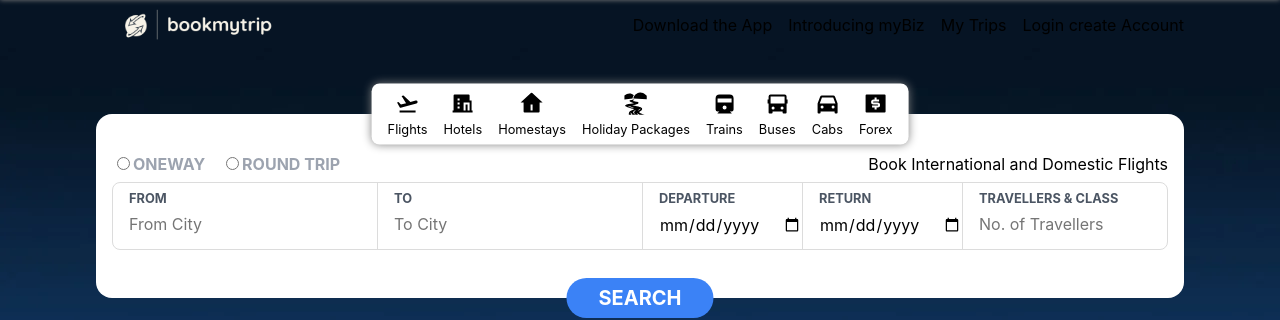
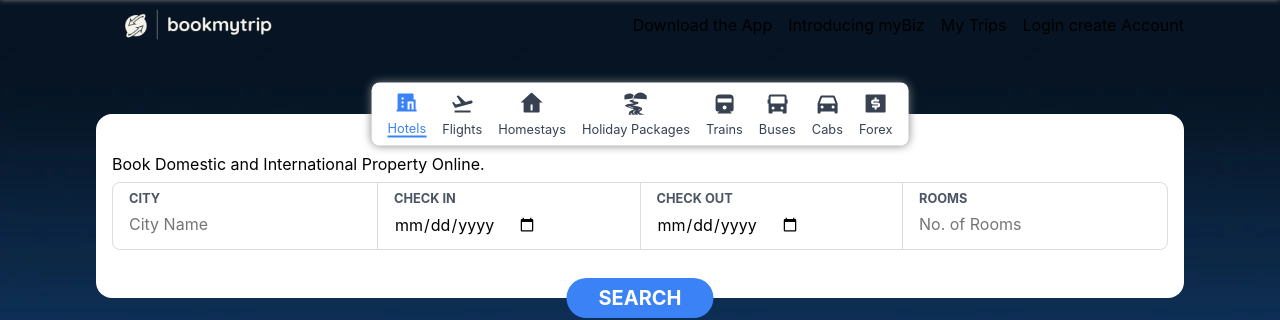
Before and after one commit to rohannaido/booking-app, a React (Create React App) app: page / in a window 1280 px wide. Shown: the top 320 px of the page. Built offline with nearby package versions, Linux system fonts and the light colour scheme.

Commit message:
feat: added HotelSearchFields component and default hotel page; style: NavBar background styling

```diff
--- a/src/App.js
+++ b/src/App.js
@@ -7,7 +7,6 @@ function App() {
 
   return (
     <div className="App">
-      <NavBar />
       <Home />
     </div>
   );
--- a/src/components/HomeSearchBar/HomeSearchBar.jsx
+++ b/src/components/HomeSearchBar/HomeSearchBar.jsx
@@ -1,4 +1,4 @@
-import HomeSearchBarField from '../HomeSearchBarFields/HomeSearchBarFields';
+import HotelSearchFields from '../SearchFields/HotelSearchFields';
 import MenuItems from '../MenuItems/MenuItems';
 import './HomeSearchBar.css'
 import homeBg from '../../images/homeBackground.jpg'
@@ -20,7 +20,7 @@ const HomeSearchBar = () => {
             </div>
             <div className='homeSearchBar_formDiv'>
                 <div className='homeSearchBar_form'>
-                    <HomeSearchBarField type={"flight"} />
+                    <HotelSearchFields />
                     <button className='homeSearchBar_searchButton'>
                         Search
                     </button>
--- a/src/components/MenuItems/MenuItems.css
+++ b/src/components/MenuItems/MenuItems.css
@@ -2,9 +2,7 @@
     list-style: none;
     display: flex;
     gap: 1rem;
-    /* height: 50px; */
     align-items: center;
-    background-color: white;
     font-size: inherit;
     font-size: 0.8rem;
 }
@@ -14,8 +12,14 @@
     display: flex;
     flex-direction: column;
     align-items: center;
+    color: #374151;
 }
 
 .menuList_icon{
     font-size: 1.5rem;
 }
+
+.menuItem:first-child{
+    color: #3b82f6;
+    border-bottom: 2px solid #3b82f6;
+}
--- a/src/components/MenuItems/MenuItems.jsx
+++ b/src/components/MenuItems/MenuItems.jsx
@@ -8,18 +8,18 @@ const MenuItems = () => {
         <ul className="menuList">
             <li className='menuItem'>
                 <span className='menuList_icon'>
+                    <RiHotelFill />
+                </span>
+                <span className='menuList_text'>
+                    Hotels
+                </span>
+            </li>
+            <li className='menuItem'>
+                <span className='menuList_icon'>
                     <RiFlightTakeoffFill />
                 </span>
                 <span className='menuList_text'>
                     Flights
-                </span>
-            </li>
-            <li className='menuItem'>
-                <span className='menuList_icon'>
-                    <RiHotelFill />
-                </span>
-                <span className='menuList_text'>
-                    Hotels
                 </span>
             </li>
             <li className='menuItem'>
--- a/src/components/NavBar/NavBar.css
+++ b/src/components/NavBar/NavBar.css
@@ -2,12 +2,13 @@ nav{
     position: fixed;
     top: 0;
     left: 0;
-    background-color: white;
     height: 60px;
     width: 100vw;
     z-index: 1;
     transition: transform 250ms;
     box-shadow: 0 0 5px 0px grey;
+    background-color: rgba(255, 255, 255, 0.85);
+    backdrop-filter: blur(10px);
 }
 
 .nav_container{
--- a/src/components/HomeSearchBarFields/HomeSearchBarFields.jsx
+++ b/src/components/SearchFields/FlightSearchFields.jsx
@@ -1,6 +1,6 @@
-import './HomeSearchBarFields.css';
+import './SearchFields.css';
 
-const HomeSearchBarField = () => {
+const FlightSearchFields = ({type}) => {
     return(
         <div className='homeSearchBarField'>
             <div className='homeSearchBarField_row1'>
@@ -53,4 +53,4 @@ const HomeSearchBarField = () => {
     );
 }
 
-export default HomeSearchBarField;
+export default FlightSearchFields;
--- /dev/null
+++ b/src/components/SearchFields/HotelSearchFields.jsx
@@ -0,0 +1,51 @@
+import './SearchFields.css';
+
+const HotelSearchFields = ({type}) => {
+    return(
+        <div className='homeSearchBarField'>
+            <div className='homeSearchBarField_row1'>
+                {/* <div className='homeSearchBarField_row1_radios'>
+                    <label for='triptype'>
+                        <input type="radio" name='triptype' />
+                        Oneway
+                    </label>
+                    <label for='triptype'>
+                        <input type="radio" name='triptype' />
+                        Round Trip
+                    </label>
+                </div> */}
+                <span>Book Domestic and International Property Online.</span>
+            </div>
+
+            <div className='homeSearchBarField_row2'>
+                <div className='homeSearchBarField_row2_inputDiv'>
+                    <label for='cityName' >
+                        <span className='label'>City</span>
+                        <input type='text' name='cityName' placeholder='City Name'/>
+                    </label>
+                </div>
+                <div className='homeSearchBarField_row2_inputDiv'>
+                    <label for='checkInDate'>
+                        <span className='label'>Check In</span>
+                        <input type='date' name='departureDate' />
+                    </label>
+                </div>
+                <div className='homeSearchBarField_row2_inputDiv'>
+                    <label for='checkOutDate'>
+                        <span className='label'>Check Out</span>
+                        <input type='date' name='checkOutDate' />
+                    </label>
+                </div>
+                <div className='homeSearchBarField_row2_inputDiv'>
+                    <label for='noOfRooms'>
+                        <span className='label'>Rooms</span>
+                        <input type='number' for='noOfRooms' placeholder='No. of Rooms'/>
+                    </label>
+                </div>
+
+            </div>
+        </div>
+    );
+}
+
+export default HotelSearchFields;
--- a/src/pages/Home.jsx
+++ b/src/pages/Home.jsx
@@ -9,6 +9,7 @@ const Home = () => {
 
     return (
     <div className="home">
+        <NavBar />
         <HomeSearchBar />
         <OffersPanel />
         <Newsletter />
```
Also changed, not shown: src/components/SearchFields/SearchFields.css (renamed from src/components/HomeSearchBarFields/HomeSearchBarFields.css).
